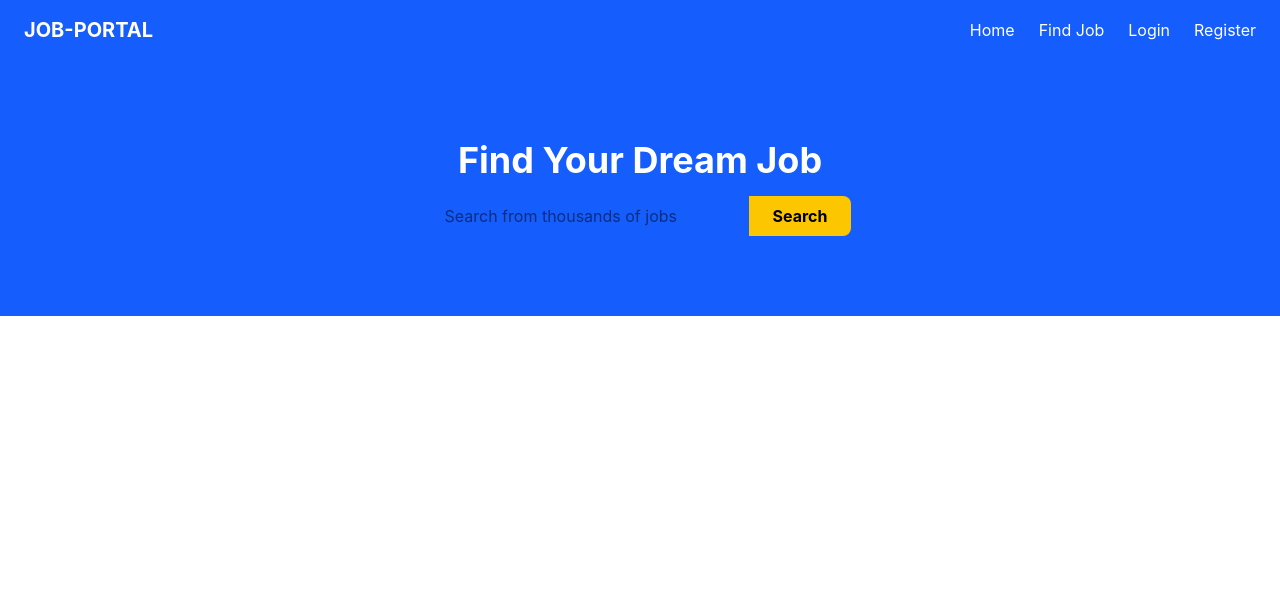
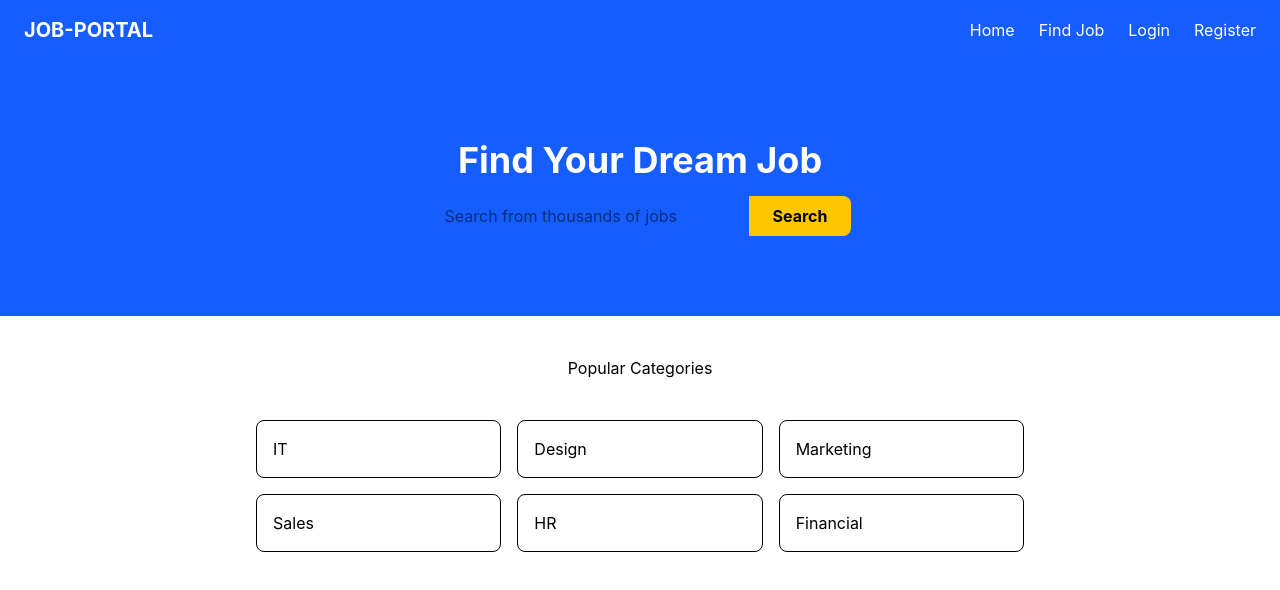
Before and after one commit to abhishekprajapativns/Job_Portal, a React (Vite) app: page / in a window 1280 px wide. Shown: the top 590 px of the page. Built offline with nearby package versions, Linux system fonts and the light colour scheme.

Commit message:
add categories section

```diff
--- a/src/Pages/Home.jsx
+++ b/src/Pages/Home.jsx
@@ -19,6 +19,31 @@ function Home() {
 
       {/* Categories section */}
 
+      <div>
+        <h1 className="py-10 px-6 text-center">Popular Categories</h1>
+
+        <div className="grid grid-cols-3 gap-4 max-w-3xl mx-auto">
+          <div className="border rounded-lg p-4 cursor-pointer hover:bg-blue-50">
+            IT
+          </div>
+          <div className="border rounded-lg p-4 cursor-pointer hover:bg-blue-50">
+            Design
+          </div>
+          <div className="border rounded-lg p-4 cursor-pointer hover:bg-blue-50">
+            Marketing
+          </div>
+          <div className="border rounded-lg p-4 cursor-pointer hover:bg-blue-50">
+            Sales
+          </div>
+          <div className="border rounded-lg p-4 cursor-pointer hover:bg-blue-50">
+            HR
+          </div>
+          <div className="border rounded-lg p-4 cursor-pointer hover:bg-blue-50">
+            Financial
+          </div>
+        </div>
+      </div>
+
       {/* Recent job section */}
     </div>
   );
```
